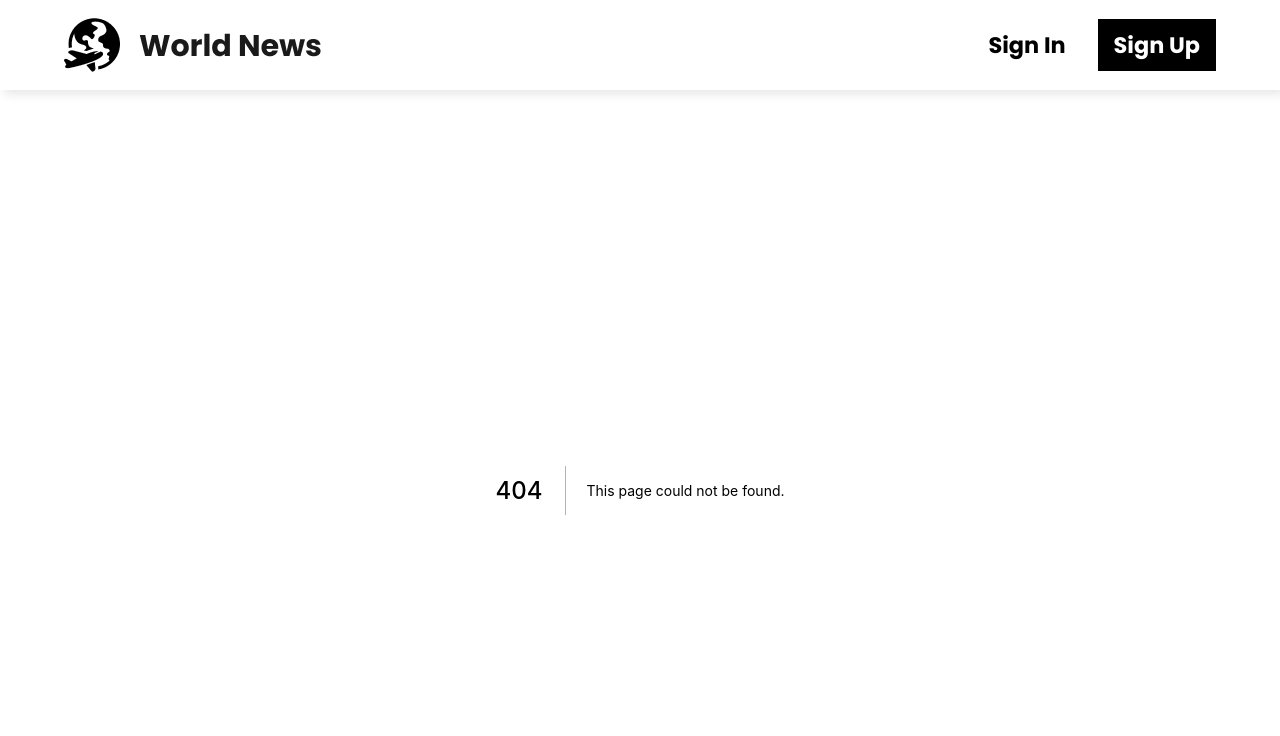
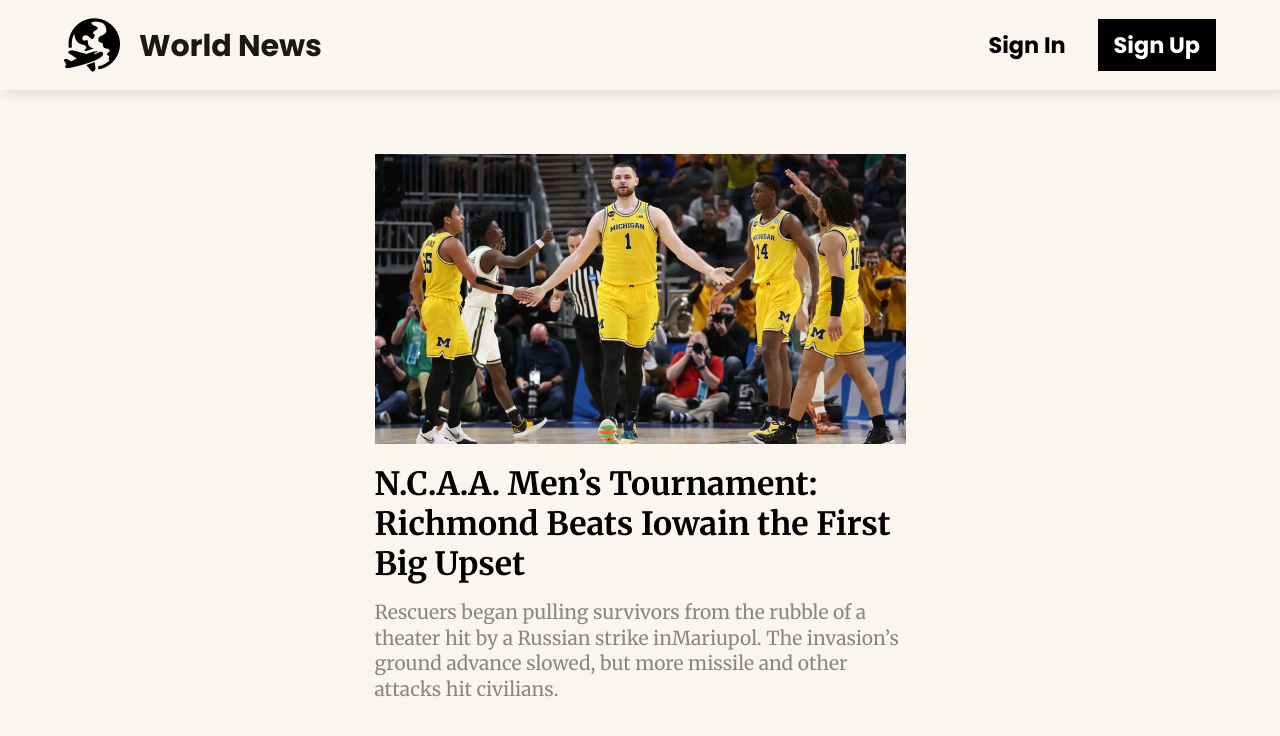
Before and after one commit to gabrieldiasss/worldnews, a Next.js app: page /post in a window 1280 px wide. Before the commit this address had no page. Shown: the top 736 px of the page. Built offline with nearby package versions, Linux system fonts and the light colour scheme.

Commit message:
page post

```diff
--- /dev/null
+++ b/pages/post/index.tsx
@@ -0,0 +1,17 @@
+import styles from './styles.module.scss'
+
+export default function Post() {
+
+    return (
+        <>
+            <main className={styles.post} >
+                <article className={styles.contentPost} >
+                    <img src="/images/img-post.png" alt="" />
+                    <h1>N.C.A.A. Men’s Tournament: Richmond Beats Iowain the First Big Upset</h1>
+                    <p>Rescuers began pulling survivors from the rubble of a theater hit by a Russian strike inMariupol. The invasion’s ground advance slowed, but more missile and other attacks hit civilians.</p>
+                </article>
+            </main>
+        </>
+    )
+
+}
--- /dev/null
+++ b/pages/post/styles.module.scss
@@ -0,0 +1,28 @@
+.post {
+    display: flex;
+    justify-content: center;
+    margin-top: 4rem;
+}
+
+.contentPost {
+
+    img {
+        max-width: 531px;
+    }
+
+    max-width: 531px;
+
+    h1 {
+        font-size: 2rem;
+        margin-top: 1rem;
+    }
+
+    p {
+        margin-top: 1rem;
+        font-size: 1.2rem;
+        color: var(--gray-800);
+        font-weight: 400;
+        line-height: 1.6rem;
+    }
+
+}
```
Also changed, not shown: public/images/img-post.png (added).
